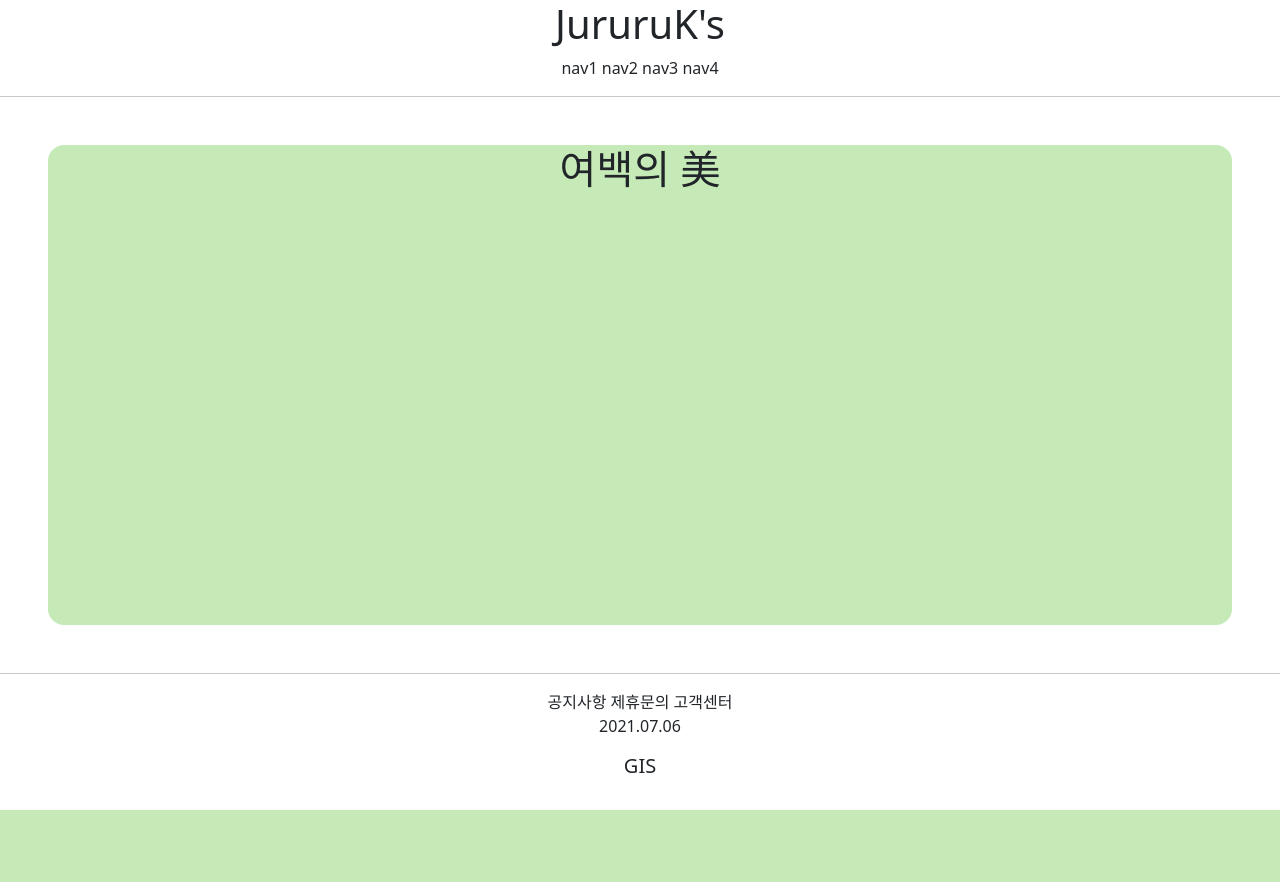
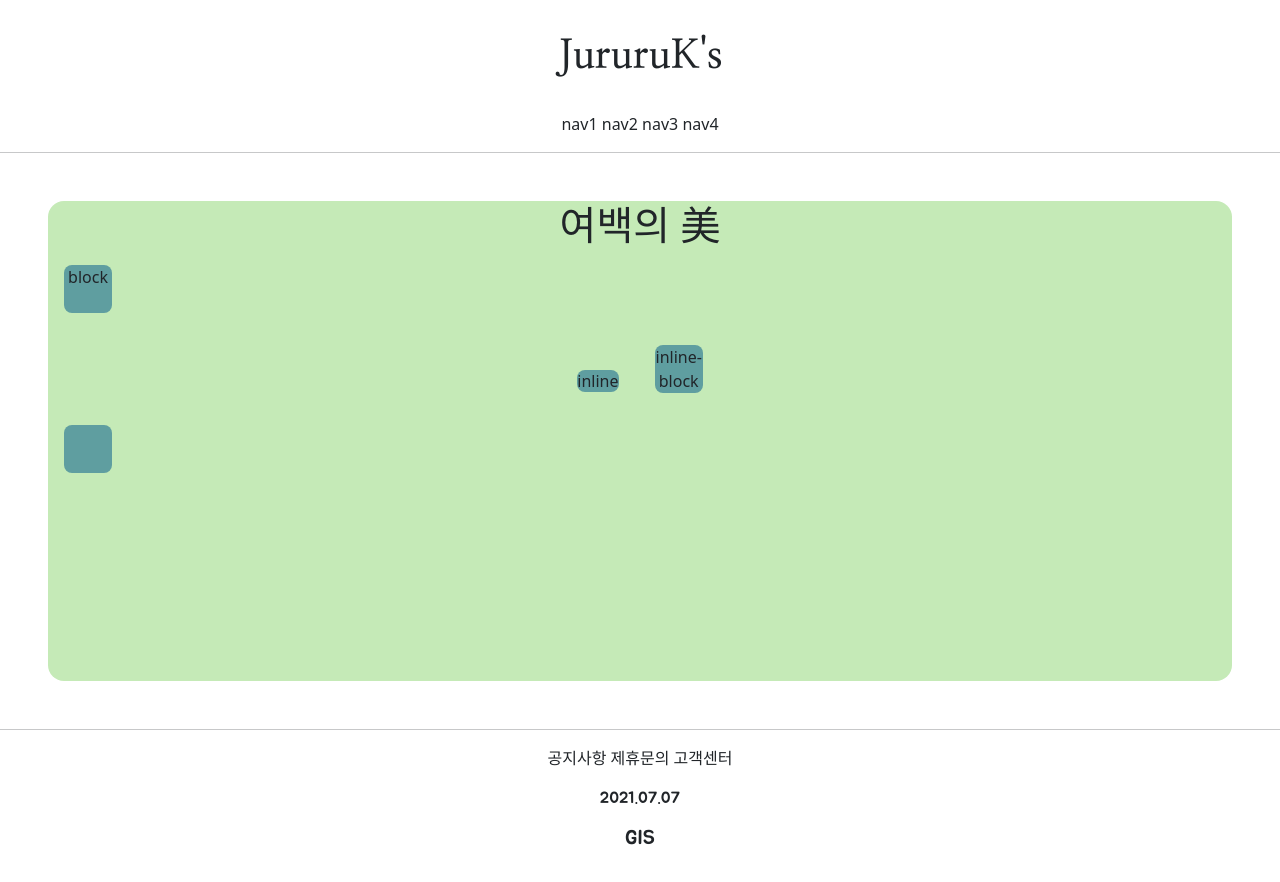
Before and after one commit to JururuK/practice, a Django app: page /myself/intro/ in a window 1280 px wide. Before the commit the page ends 810 px from the top, so only its background shows below. Run offline with Django 3.2, Linux system fonts and the light colour scheme; parts of the project's set-up code (start-up, migrations or seed data) failed here and were passed over.

Commit message:
7.7 class commit 2

```diff
--- a/myself/templates/myself/intro.html
+++ b/myself/templates/myself/intro.html
@@ -1,7 +1,23 @@
 {% extends 'index.html' %}
 {% block content %}
+
+    <style>
+    .testing {
+        background-color: cadetblue;
+        margin: 1rem;
+        height: 48px;
+        width: 48px;
+        border-radius: .5rem;
+    }
+    </style>
 <div style = "text-align:center; height : 30rem; background-color : #c5eab7; margin: 3rem; border-radius: 1rem;">
     <h1>여백의 美 </h1>
 
+<div class='testing' style = "display: block">block</div> <!-- 너비를 다 가져감 -->
+<div class='testing' style = "display: inline">inline</div>
+<div class='testing' style = "display: none">none</div>
+<div class='testing' style = "display: inline-block">inline-block</div>
+<div class='testing' ></div>
+
 </div>
 {% endblock %}
--- a/templates/footer.html
+++ b/templates/footer.html
@@ -1,11 +1,11 @@
 <div style = "text-align: center; margin-bottom : 2rem;">
-    <div style = "JururuK_footer_button">
+    <div class = "JururuK_footer_button">
         <span>공지사항</span>
         <span>제휴문의</span>
         <span>고객센터</span>
     </div>
-    <div style = "JururuK_footer_logo">
-        <p> 2021.07.06</p>
+    <div class = "JururuK_footer_logo">
+        <p> 2021.07.07</p>
         <h5>GIS</h5>
     </div>
 
--- a/templates/header.html
+++ b/templates/header.html
@@ -1,8 +1,8 @@
 <div style = "text-align : center">
-    <div style="JururuK_header_logo">  <!-- rem 앞은 상하, 뒤는 좌우 나눔명조 적용이안되면 serif를 적용 -->
+    <div class="JururuK_header_logo">  <!-- rem 앞은 상하, 뒤는 좌우 나눔명조 적용이안되면 serif를 적용 -->
         <h1>JururuK's</h1>
     </div>
-    <div style="JururuK_header_button">
+    <div class="JururuK_header_button">
         <span>nav1</span>
         <span>nav2</span>
         <span>nav3</span>
```
